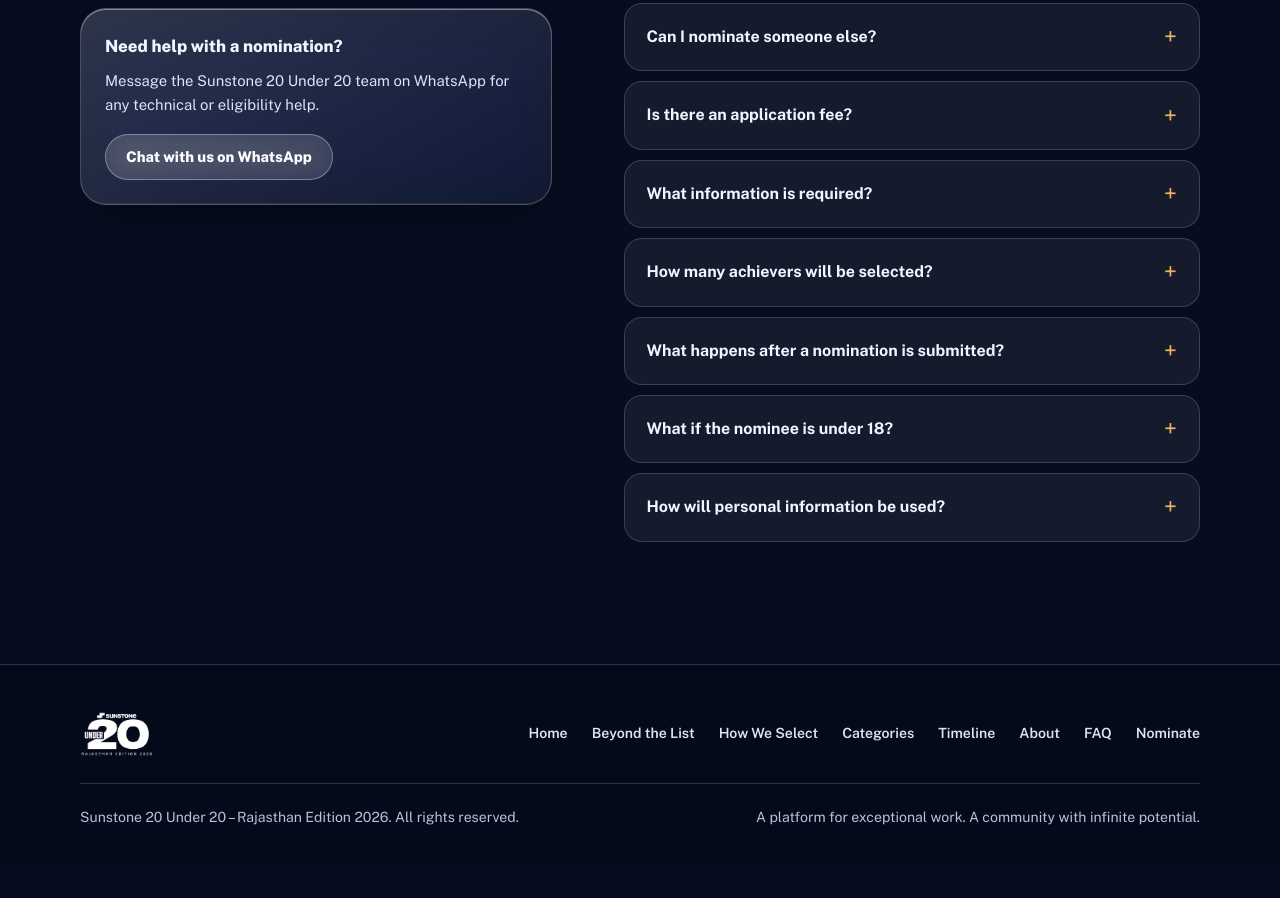
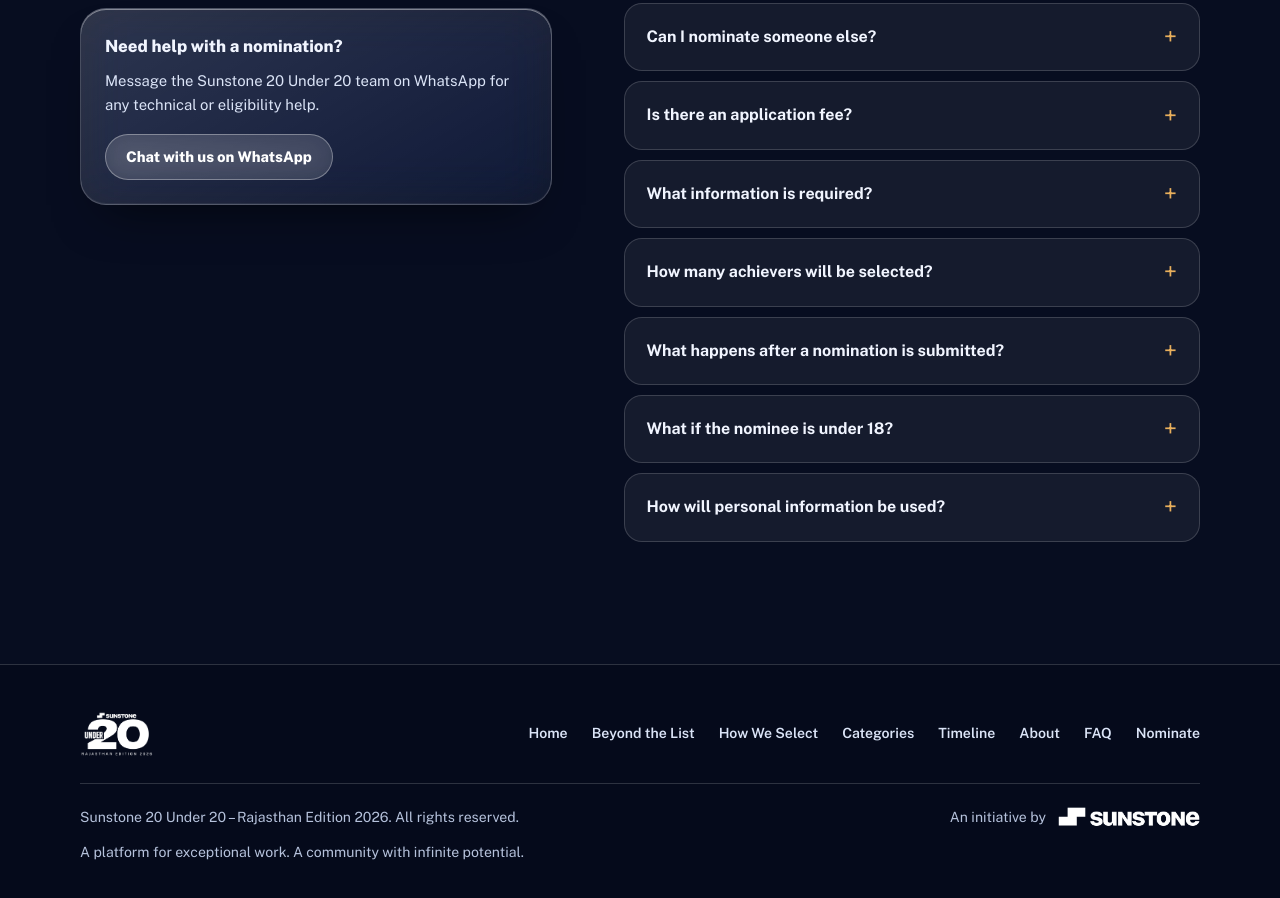
Before and after one commit to adamyasingh123456/20under20, a plain HTML site: page 20u20/index.html in a window 1280 px wide. Shown: the part 8353-9251 px from the top of the page. Before the commit the page ends 9218 px from the top, so only its background shows below. Drawn offline with nearby package versions, Linux system fonts and the light colour scheme.

Commit message:
Add the Sunstone company logo (transparent) to About and footer
- Background removed from the supplied logo; navy and white versions
- About card shows the white logo; footer reads "An initiative by Sunstone"

Co-Authored-By: Claude Sonnet 5.5 <noreply@anthropic.com>

```diff
--- a/20u20/index.html
+++ b/20u20/index.html
@@ -368,7 +368,7 @@ h2.title span{color:var(--gold2)}
 .why h3{color:var(--gold2);font-size:1.05rem;font-weight:900}
 .why p{margin-top:8px!important;font-size:.97rem}
 .logocard{padding:44px 34px;text-align:center}
-.logocard img{width:min(280px,72%);height:auto;margin:0 auto;filter:brightness(0) invert(1)}
+.logocard img{width:min(320px,82%);height:auto;margin:0 auto}
 .logocard p{margin-top:24px;color:var(--soft);font-size:.92rem;padding-top:20px;border-top:1px solid var(--line)}
 
 /* closing call to action */
@@ -397,7 +397,9 @@ footer .logo{height:46px}
 .f-links{display:flex;flex-wrap:wrap;gap:10px 24px;font-weight:600}
 .f-links a{text-decoration:none;color:var(--soft);transition:color .2s}
 .f-links a:hover{color:var(--gold2)}
-.f-bot{display:flex;flex-wrap:wrap;gap:8px 30px;justify-content:space-between;padding-top:22px}
+.f-bot{display:flex;flex-wrap:wrap;gap:12px 30px;justify-content:space-between;align-items:center;padding-top:22px}
+.by{display:flex;align-items:center;gap:12px}
+.by img{height:20px;width:auto}
 
 /* phones: some rows become swipeable */
 @media(max-width:899px){
@@ -573,7 +575,7 @@ footer .logo{height:46px}
       <p>Sunstone is a higher education company focused on making education more accountable to career outcomes. Through industry-aligned new-age programs, practical learning and career-focused experiences, Sunstone helps young people build the skills and capabilities needed to thrive in a changing world.</p>
       <div class="why glass"><h3>Why Sunstone 20 Under 20?</h3><p>Exceptional work can begin well before conventional milestones. Sunstone 20 Under 20 extends the idea of recognising meaningful outcomes by celebrating what young people are already building, creating and changing, while bringing exceptional achievers together into a community that can grow beyond the Summit.</p></div>
     </div>
-    <div class="logocard glass reveal"><img src="logo.png" width="1580" height="985" loading="lazy" decoding="async" alt="Sunstone 20 Under 20 Rajasthan Edition Logo"><p>Empowering India&rsquo;s next generation of builders, thinkers and innovators across Rajasthan.</p></div>
+    <div class="logocard glass reveal"><img src="sunstone-logo-white.png" width="497" height="70" loading="lazy" decoding="async" alt="Sunstone"><p>Empowering India&rsquo;s next generation of builders, thinkers and innovators across Rajasthan.</p></div>
   </div>
 </section>
 
@@ -606,7 +608,7 @@ footer .logo{height:46px}
       <img class="logo" src="logo.png" width="1580" height="985" loading="lazy" decoding="async" alt="Sunstone 20 Under 20 Logo">
       <nav class="f-links" aria-label="Footer"><a href="#">Home</a><a href="#beyond">Beyond the List</a><a href="#how-we-select">How We Select</a><a href="#categories">Categories</a><a href="#journey">Timeline</a><a href="#about">About</a><a href="#faq">FAQ</a><a href="nominate.html#form-top">Nominate</a></nav>
     </div>
-    <div class="f-bot"><p>Sunstone 20 Under 20 &ndash; Rajasthan Edition 2026. All rights reserved.</p><p>A platform for exceptional work. A community with infinite potential.</p></div>
+    <div class="f-bot"><p>Sunstone 20 Under 20 &ndash; Rajasthan Edition 2026. All rights reserved.</p><p class="by">An initiative by <img src="sunstone-logo-white.png" width="497" height="70" loading="lazy" decoding="async" alt="Sunstone"></p><p>A platform for exceptional work. A community with infinite potential.</p></div>
   </div>
 </footer>
 
```
Also changed, not shown: 20u20/sunstone-logo-white.png (added), 20u20/sunstone-logo.png (added).
